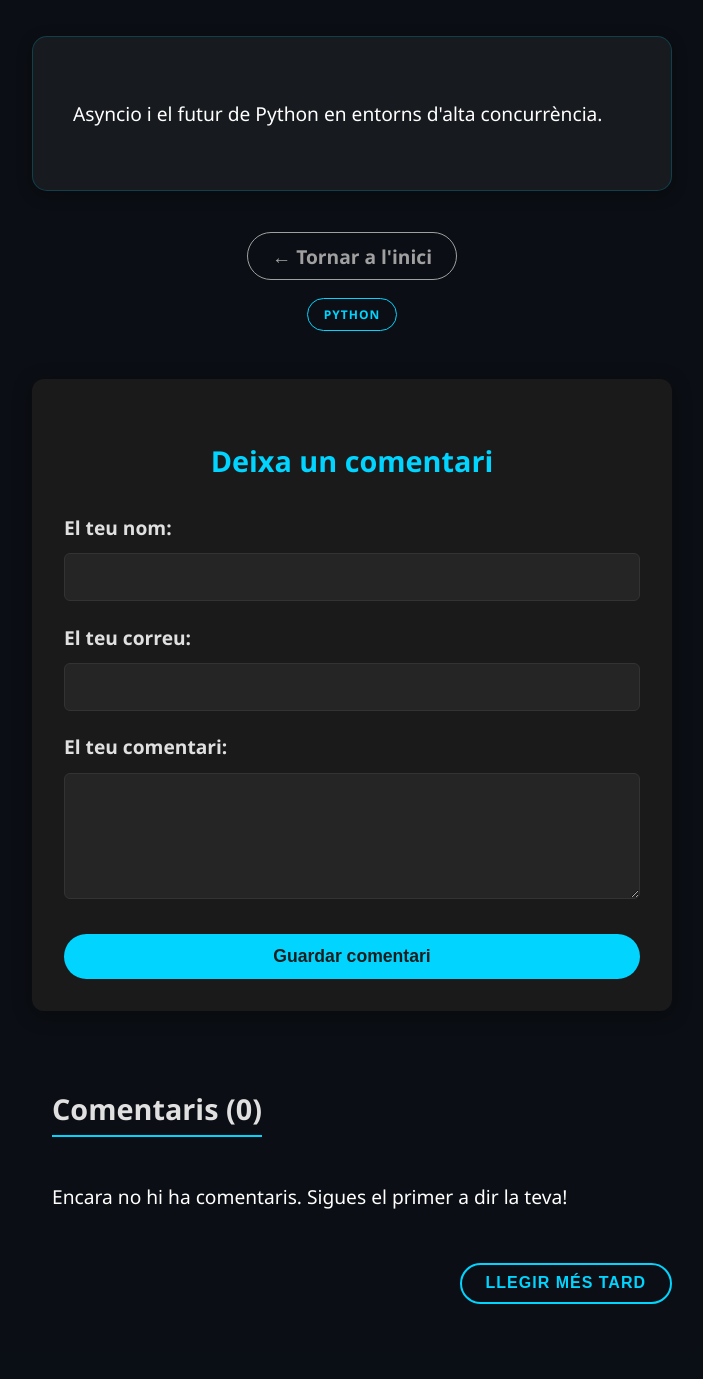
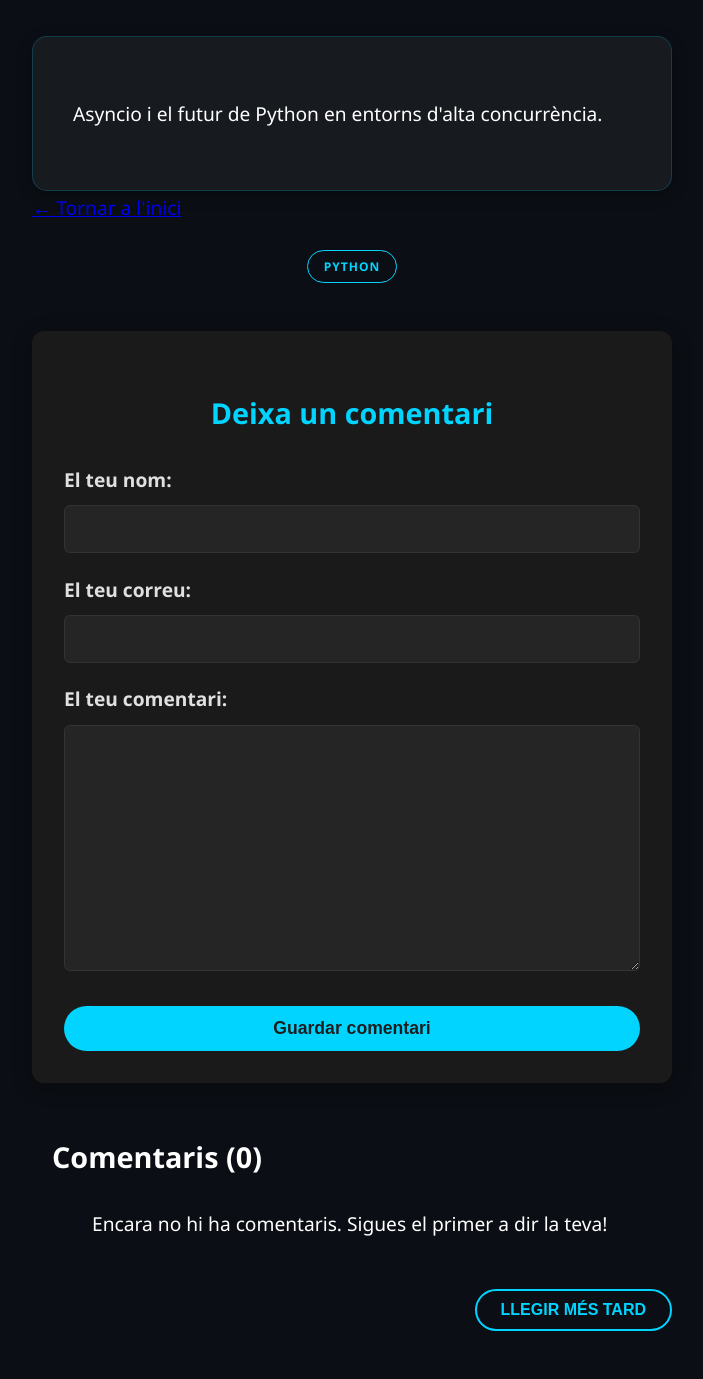
Before and after one commit to tasiasalex/django, a Django app: page /posts/async-python in a window 1280 px wide. Shown: the part 706-2085 px from the top of the page, without its empty margins (288-991 px from the left). Before the commit the page ends 2010 px from the top, so only its background shows below. Run offline with Django 5.2, Linux system fonts and the light colour scheme; data comes from the database, SQL or seed files in the repository; data that the repository does not hold is empty.

Commit message:
Update post-detail.css

```diff
--- a/blog/static/blog/post-detail.css
+++ b/blog/static/blog/post-detail.css
@@ -98,58 +103,26 @@
     text-transform: uppercase;
     letter-spacing: 1px;
     transition: all 0.3s ease;
+    display: inline-block;
 }
 
-/* Efecte Hover per als Tags */
 .tag-badge:hover {
     background-color: #00d4ff;
     color: #1e1e1e;
     box-shadow: 0 0 12px rgba(0, 212, 255, 0.5);
+    filter: brightness(1.2);
     cursor: pointer;
 }
 
-/* Botó de tornar enrere */
-.back-link-container {
-    text-align: center;
-    margin-top: 3rem;
-}
+/* --- FORMULARI DE COMENTARIS --- */
 
-.back-link {
-    text-decoration: none;
-    color: #a0a0a0;
-    font-weight: bold;
-    border: 1px solid #a0a0a0;
-    padding: 0.6rem 1.5rem;
-    border-radius: 30px;
-    transition: 0.3s;
-}
-
-.back-link:hover {
-    color: white;
-    border-color: white;
-    background: rgba(255, 255, 255, 0.1);
-}
-
-.tag-badge {
-    text-decoration: none; /* Treu la ratlla de sota de l'enllaç */
-    display: inline-block;
-    /* ... la resta del teu estil (colors, padding, etc.) es manté igual */
-}
-
-.tag-badge:hover {
-    filter: brightness(1.2); /* Fa que brilli una mica en passar el ratolí */
-    cursor: pointer;
-}
-
-
-/* Contenidor del formulari */
 #comment-form {
     margin: 3rem auto;
     padding: 2rem;
     background-color: #1a1a1a;
     border-radius: 12px;
     box-shadow: 0 4px 20px rgba(0, 0, 0, 0.3);
-    max-width: 600px; /* Perquè no s'estiri massa en pantalles grans */
+    max-width: 600px;
 }
 
 #comment-form h2 {
@@ -185,12 +157,7 @@
     transition: border-color 0.3s, box-shadow 0.3s;
 }
 
-.form-control textarea {
-    height: 100px;
-    resize: vertical; /* Permet estirar cap avall però no cap als costats */
-}
-
-/* Efecte focus quan cliques per escriure */
+/* Efecte en clicar a l'input */
 .form-control input:focus,
 .form-control textarea:focus {
     outline: none;
@@ -213,39 +180,11 @@
     margin-top: 1rem;
 }
 
-#comment-form button:hover {
-    background-color: #00a3c4;
-    transform: translateY(-2px);
-}
-
-#comment-form button:active {
-    transform: translateY(0);
-}
-
-/* Estil per als errors de validació */
-.form-control ul {
-    list-style: none;
-    padding: 0;
-    margin: 0.3rem 0 0;
-    color: #ff4d4d;
-    font-size: 0.85rem;
-}
+/* --- LLISTA DE COMENTARIS JA PUBLICATS --- */
 
 #comments {
     margin: 3rem auto;
     max-width: 600px;
-}
-
-#comments h2 {
-    color: #e0e0e0;
-    border-bottom: 2px solid #00d4ff;
-    display: inline-block;
-    margin-bottom: 1.5rem;
-}
-
-#comments ul {
-    list-style: none;
-    padding: 0;
 }
 
 #comments li {
@@ -289,26 +219,11 @@
     cursor: pointer;
     transition: all 0.3s ease;
     text-transform: uppercase;
-    letter-spacing: 1px;
 }
 
-/* Efecte quan passes el ratolí (Hover) */
-#read-later button:hover {
-    background-color: #00d4ff;
-    color: #1a1a1a;
-    box-shadow: 0 0 15px rgba(0, 212, 255, 0.4);
-    transform: translateY(-2px);
-}
-
-/* Quan el post JA està guardat (per si vols un color diferent) */
+/* Si el post ja està guardat, canviem el botó a vermell */
 #read-later button.is-saved {
     background-color: #ff4d4d;
     border-color: #ff4d4d;
     color: white;
 }
-
-#read-later button.is-saved:hover {
-    background-color: #cc0000;
-    border-color: #cc0000;
-    box-shadow: 0 0 15px rgba(255, 77, 77, 0.4);
-}
```
Also changed, not shown: other parts of blog/static/blog/post-detail.css (+21 -26 lines).
